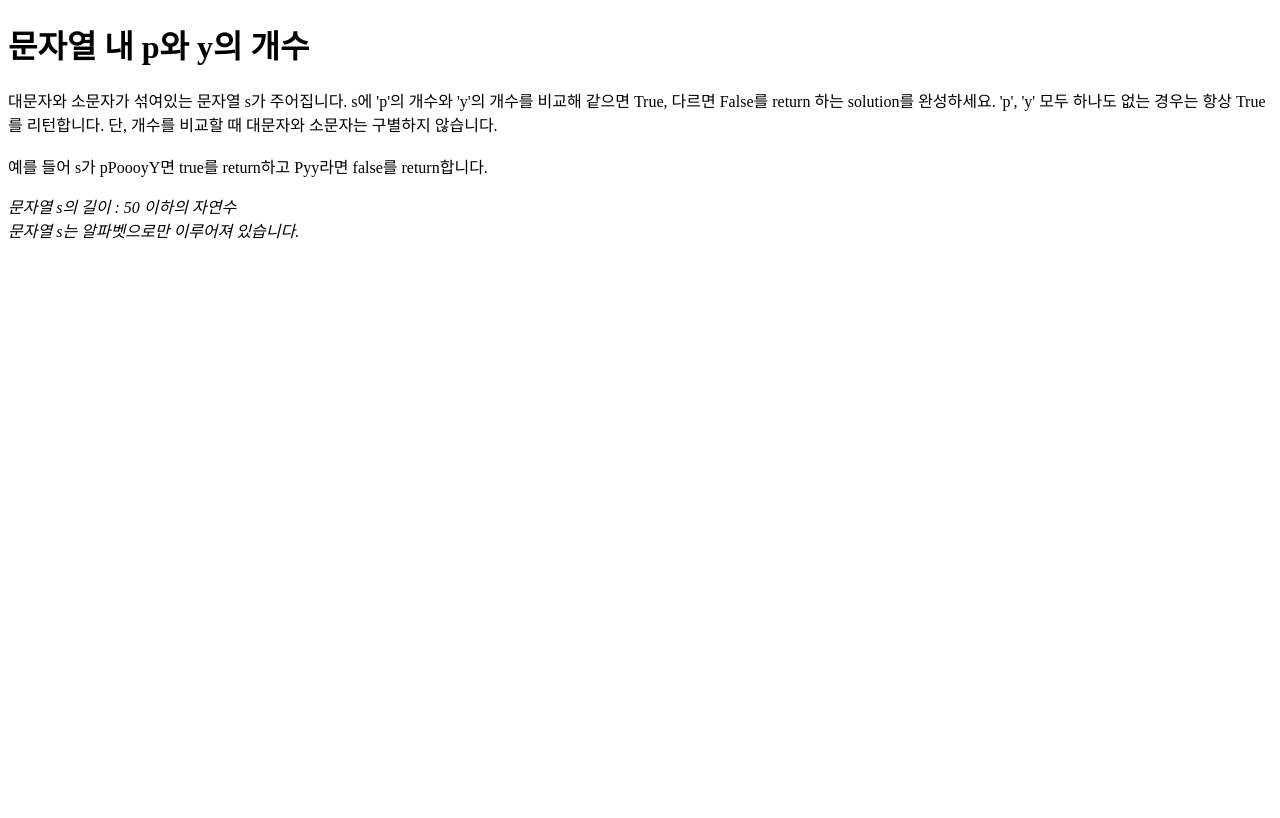
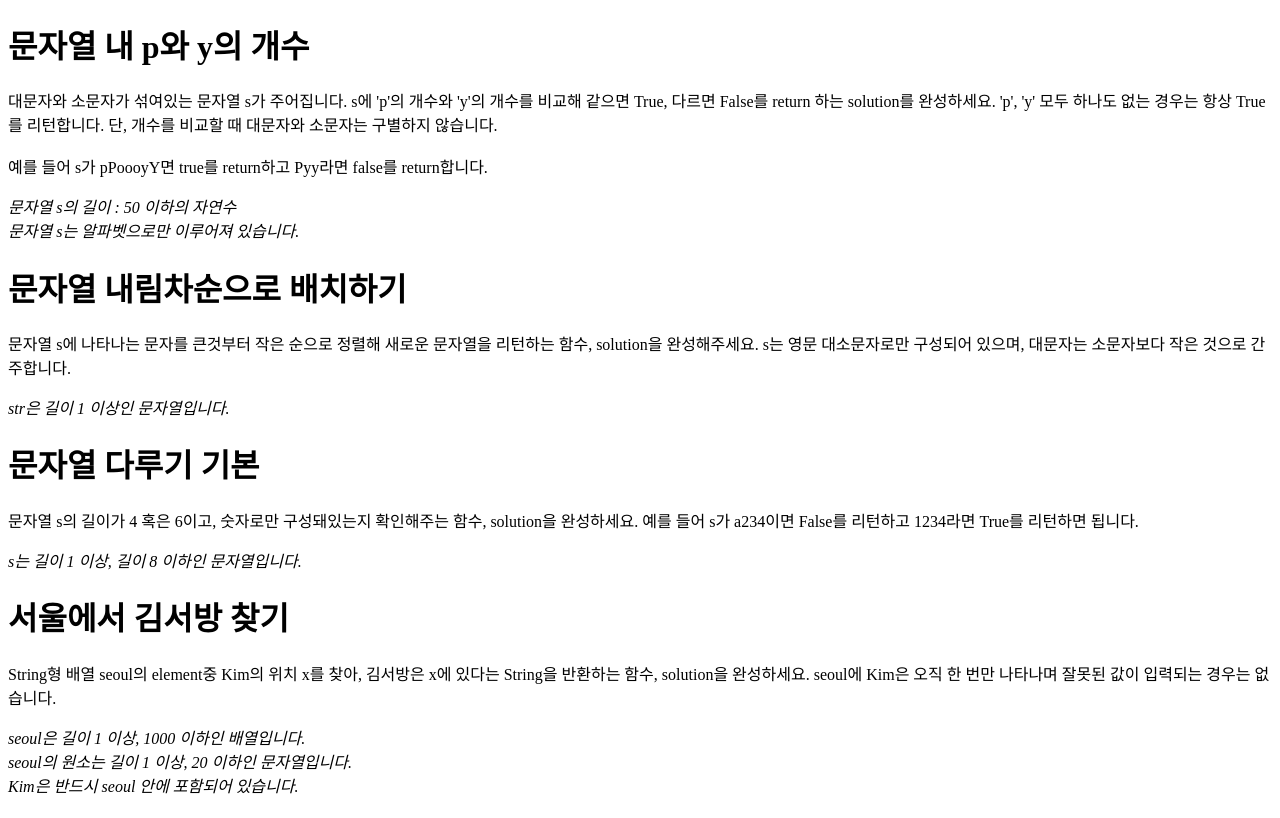
Before and after one commit to kgogo5/algorithm, a plain HTML site: page index.html in a window 1280 px wide. Shown: the part 1310-2128 px from the top of the page. Before the commit the page ends 1574 px from the top, so only its background shows below. Drawn offline with Linux system fonts and the light colour scheme.

Commit message:
알고리즘 문제

```diff
--- a/index.html
+++ b/index.html
@@ -164,20 +164,58 @@
       console.log(solution("pPoooyY"), solution("Pyy"));
     </script>
 
-    <h1></h1>
-    <p></p>
-    <em></em>
-    <script></script>
+    <h1>문자열 내림차순으로 배치하기</h1>
+    <p>
+      문자열 s에 나타나는 문자를 큰것부터 작은 순으로 정렬해 새로운 문자열을
+      리턴하는 함수, solution을 완성해주세요. s는 영문 대소문자로만 구성되어
+      있으며, 대문자는 소문자보다 작은 것으로 간주합니다.
+    </p>
+    <em>str은 길이 1 이상인 문자열입니다.</em>
+    <script>
+      function solution(s) {
+        return s.split("").sort().reverse().join("");
+      }
+      console.log(solution("Zbcdefg"));
+    </script>
 
-    <h1></h1>
-    <p></p>
-    <em></em>
-    <script></script>
+    <h1>문자열 다루기 기본</h1>
+    <p>
+      문자열 s의 길이가 4 혹은 6이고, 숫자로만 구성돼있는지 확인해주는 함수,
+      solution을 완성하세요. 예를 들어 s가 a234이면 False를 리턴하고 1234라면
+      True를 리턴하면 됩니다.
+    </p>
+    <em>s는 길이 1 이상, 길이 8 이하인 문자열입니다.</em>
+    <script>
+      // function solution(s) {
+      //   if (s.length == 4 || s.length == 6) {
+      //     return Number(s) ? true : false;
+      //   } else {
+      //     return false;
+      //   }
+      // }
+      function solution(s) {
+        return /^[0-9]+$/.test(s) && [4, 6].includes(s.length);
+      }
+      console.log(solution("a234"), solution("1234"));
+    </script>
 
-    <h1></h1>
-    <p></p>
-    <em></em>
-    <script></script>
+    <h1>서울에서 김서방 찾기</h1>
+    <p>
+      String형 배열 seoul의 element중 Kim의 위치 x를 찾아, 김서방은 x에 있다는
+      String을 반환하는 함수, solution을 완성하세요. seoul에 Kim은 오직 한 번만
+      나타나며 잘못된 값이 입력되는 경우는 없습니다.
+    </p>
+    <em
+      >seoul은 길이 1 이상, 1000 이하인 배열입니다. <br />
+      seoul의 원소는 길이 1 이상, 20 이하인 문자열입니다. <br />
+      Kim은 반드시 seoul 안에 포함되어 있습니다.</em
+    >
+    <script>
+      function solution(seoul) {
+        return seoul.indexOf("Kim");
+      }
+      console.log(solution(["Jane", "Kim"]));
+    </script>
 
     <h1></h1>
     <p></p>
```
